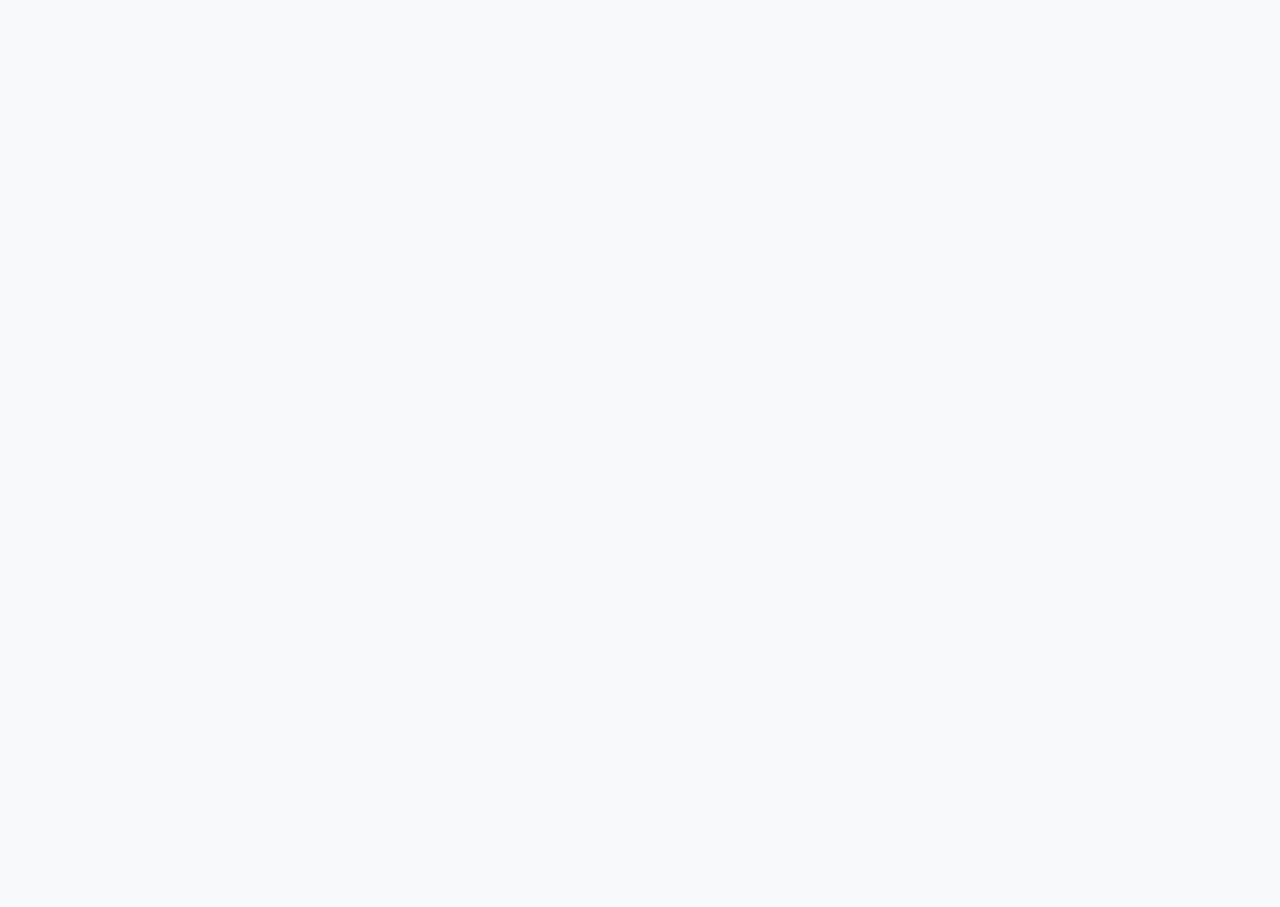
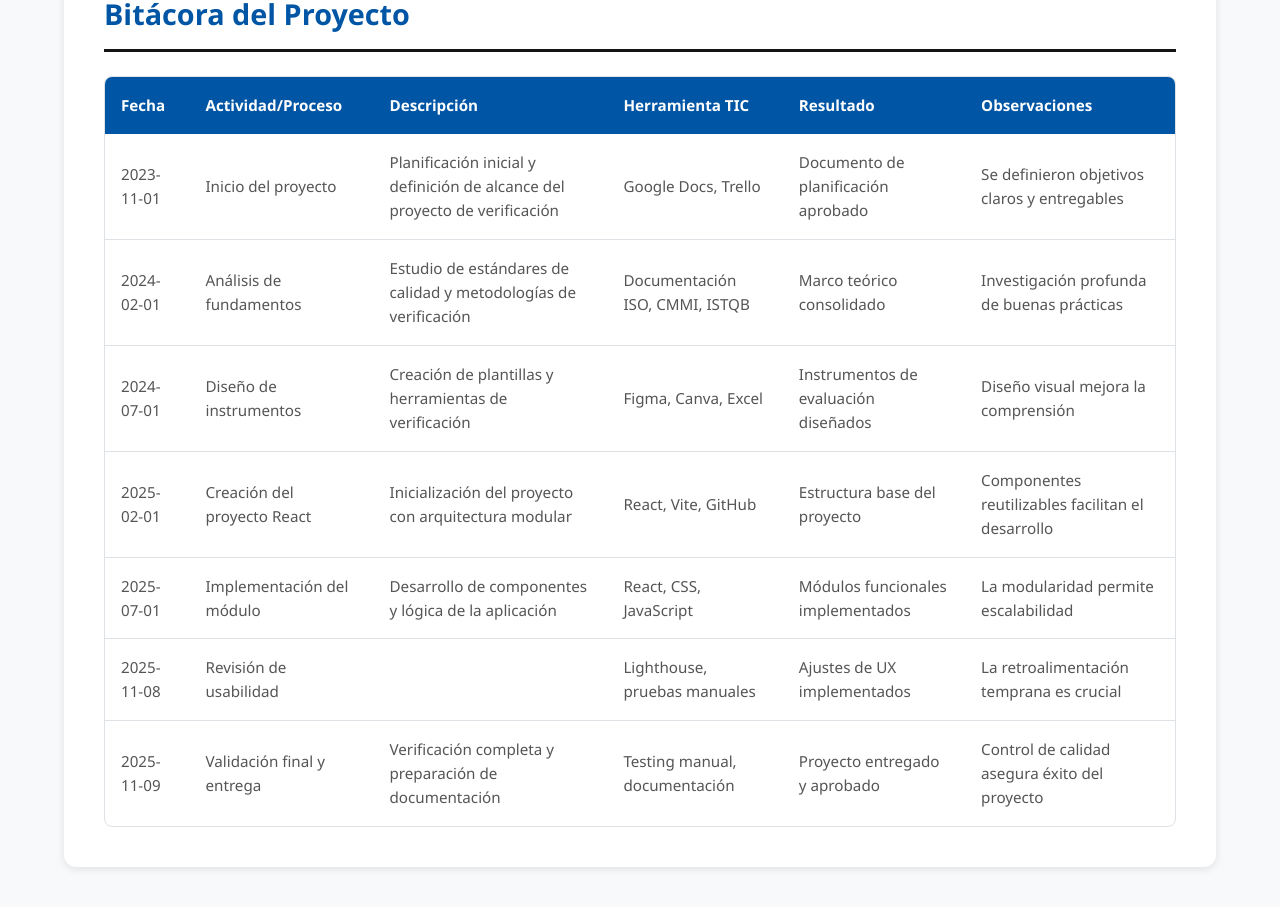
Before and after one commit to Rafael0896/Informe-de-Lecciones-Aprendidas, a React (Vite) app: page / in a window 1280 px wide. Shown: the part 891-1798 px from the top of the page. Before the commit the page ends 874 px from the top, so only its background shows below. Built offline with nearby package versions, Linux system fonts and the light colour scheme.

Commit message:
App.jsx and index.css are updated; BitacoraSection.jsx is added

```diff
--- a/src/App.jsx
+++ b/src/App.jsx
@@ -2,6 +2,7 @@
 import React from "react";
 import Header from './components/Header';
 import Introduction from './components/Introduction';
+import BitacoraSection from "./components/BitacoraSection.jsx";
 
 export default function App() {
   return (
@@ -10,6 +11,7 @@ export default function App() {
         <Header />
         <main role="main">
             <Introduction />
+            <BitacoraSection />
         </main>
       </div>
     </div>
--- /dev/null
+++ b/src/components/BitacoraSection.jsx
@@ -0,0 +1,96 @@
+import React from 'react';
+import Section from './Section';
+
+function BitacoraSection() {
+    const bitacoraData = [
+        {
+            fecha: '2023-11-01',
+            actividad: 'Inicio del proyecto',
+            descripcion: 'Planificación inicial y definición de alcance del proyecto de verificación',
+            herramienta: 'Google Docs, Trello',
+            resultado: 'Documento de planificación aprobado',
+            observaciones: 'Se definieron objetivos claros y entregables'
+        },
+        {
+            fecha: '2024-02-01',
+            actividad: 'Análisis de fundamentos',
+            descripcion: 'Estudio de estándares de calidad y metodologías de verificación',
+            herramienta: 'Documentación ISO, CMMI, ISTQB',
+            resultado: 'Marco teórico consolidado',
+            observaciones: 'Investigación profunda de buenas prácticas'
+        },
+        {
+            fecha: '2024-07-01',
+            actividad: 'Diseño de instrumentos',
+            descripcion: 'Creación de plantillas y herramientas de verificación',
+            herramienta: 'Figma, Canva, Excel',
+            resultado: 'Instrumentos de evaluación diseñados',
+            observaciones: 'Diseño visual mejora la comprensión'
+        },
+        {
+            fecha: '2025-02-01',
+            actividad: 'Creación del proyecto React',
+            descripcion: 'Inicialización del proyecto con arquitectura modular',
+            herramienta: 'React, Vite, GitHub',
+            resultado: 'Estructura base del proyecto',
+            observaciones: 'Componentes reutilizables facilitan el desarrollo'
+        },
+        {
+            fecha: '2025-07-01',
+            actividad: 'Implementación del módulo',
+            descripcion: 'Desarrollo de componentes y lógica de la aplicación',
+            herramienta: 'React, CSS, JavaScript',
+            resultado: 'Módulos funcionales implementados',
+            observaciones: 'La modularidad permite escalabilidad'
+        },
+        {
+            fecha: '2025-11-08',
+            actividad: 'Revisión de usabilidad',
+            descripción: 'Pruebas de experiencia de usuario y accesibilidad',
+            herramienta: 'Lighthouse, pruebas manuales',
+            resultado: 'Ajustes de UX implementados',
+            observaciones: 'La retroalimentación temprana es crucial'
+        },
+        {
+            fecha: '2025-11-09',
+            actividad: 'Validación final y entrega',
+            descripcion: 'Verificación completa y preparación de documentación',
+            herramienta: 'Testing manual, documentación',
+            resultado: 'Proyecto entregado y aprobado',
+            observaciones: 'Control de calidad asegura éxito del proyecto'
+        }
+    ];
+
+    return (
+        <Section id="bitacora" title="Bitácora del Proyecto">
+            <div className="table-container" role="region" aria-label="Tabla de bitácora del proyecto" tabIndex="0">
+                <table className="bitacora-table">
+                    <thead>
+                    <tr>
+                        <th scope="col">Fecha</th>
+                        <th scope="col">Actividad/Proceso</th>
+                        <th scope="col">Descripción</th>
+                        <th scope="col">Herramienta TIC</th>
+                        <th scope="col">Resultado</th>
+                        <th scope="col">Observaciones</th>
+                    </tr>
+                    </thead>
+                    <tbody>
+                    {bitacoraData.map((item, index) => (
+                        <tr key={index}>
+                            <td data-label="Fecha">{item.fecha}</td>
+                            <td data-label="Actividad">{item.actividad}</td>
+                            <td data-label="Descripción">{item.descripcion}</td>
+                            <td data-label="Herramienta">{item.herramienta}</td>
+                            <td data-label="Resultado">{item.resultado}</td>
+                            <td data-label="Observaciones">{item.observaciones}</td>
+                        </tr>
+                    ))}
+                    </tbody>
+                </table>
+            </div>
+        </Section>
+    );
+}
+
+export default BitacoraSection;
--- a/src/index.css
+++ b/src/index.css
@@ -149,3 +149,40 @@ main {
     color: var(--primary-color);
     font-weight: bold;
 }
+
+/* ===== BITACORA TABLE ===== */
+.table-container {
+    overflow-x: auto;
+    border-radius: 8px;
+    border: 1px solid var(--border-color);
+}
+
+.bitacora-table {
+    width: 100%;
+    border-collapse: collapse;
+    font-size: 0.95rem;
+}
+
+.bitacora-table thead {
+    background: var(--secondary-color);
+    color: white;
+}
+
+.bitacora-table th {
+    padding: 1rem;
+    text-align: left;
+    font-weight: 600;
+}
+
+.bitacora-table td {
+    padding: 1rem;
+    border-bottom: 1px solid var(--border-color);
+}
+
+.bitacora-table tbody tr:hover {
+    background: var(--bg-light);
+}
+
+.bitacora-table tbody tr:last-child td {
+    border-bottom: none;
+}
```
